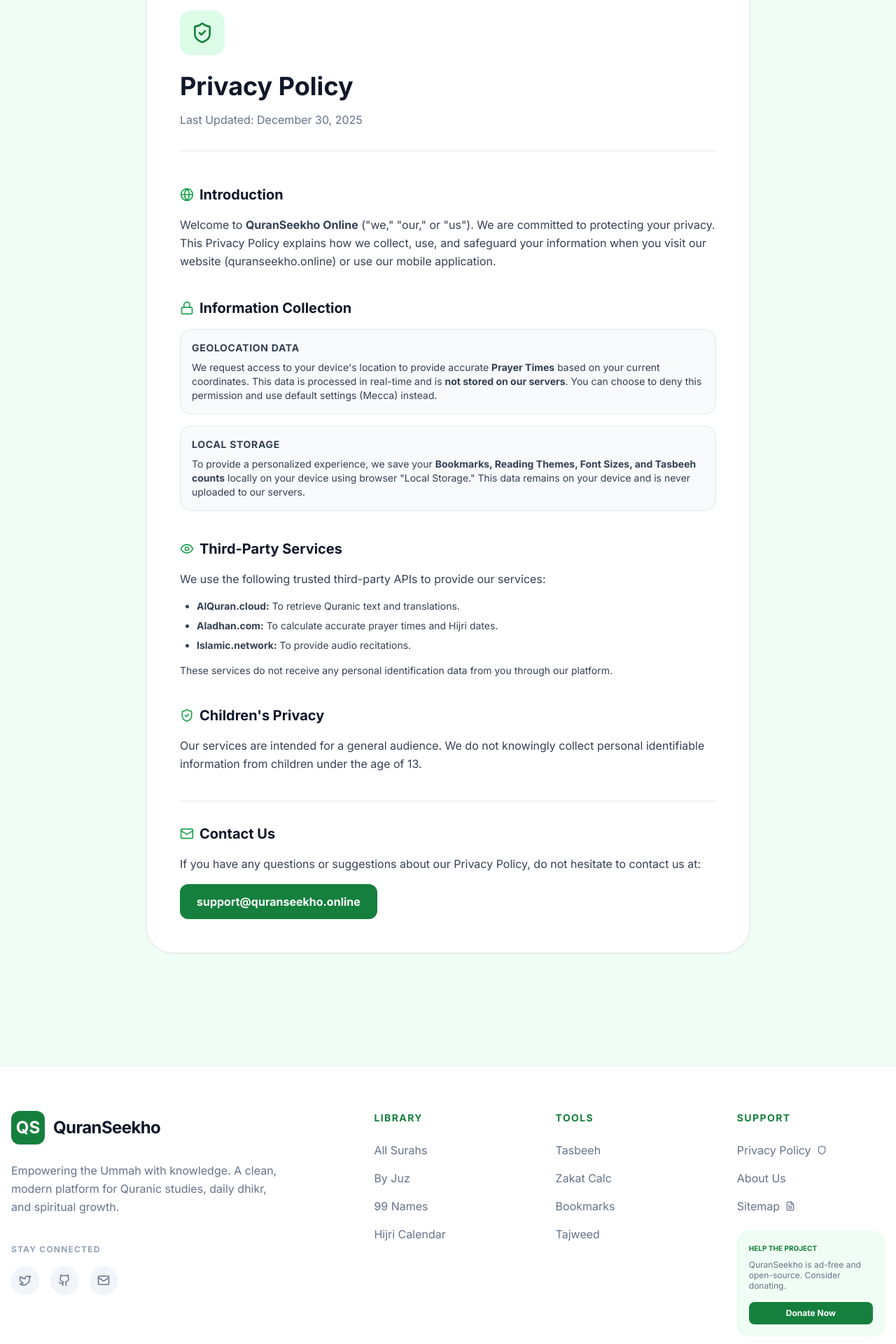
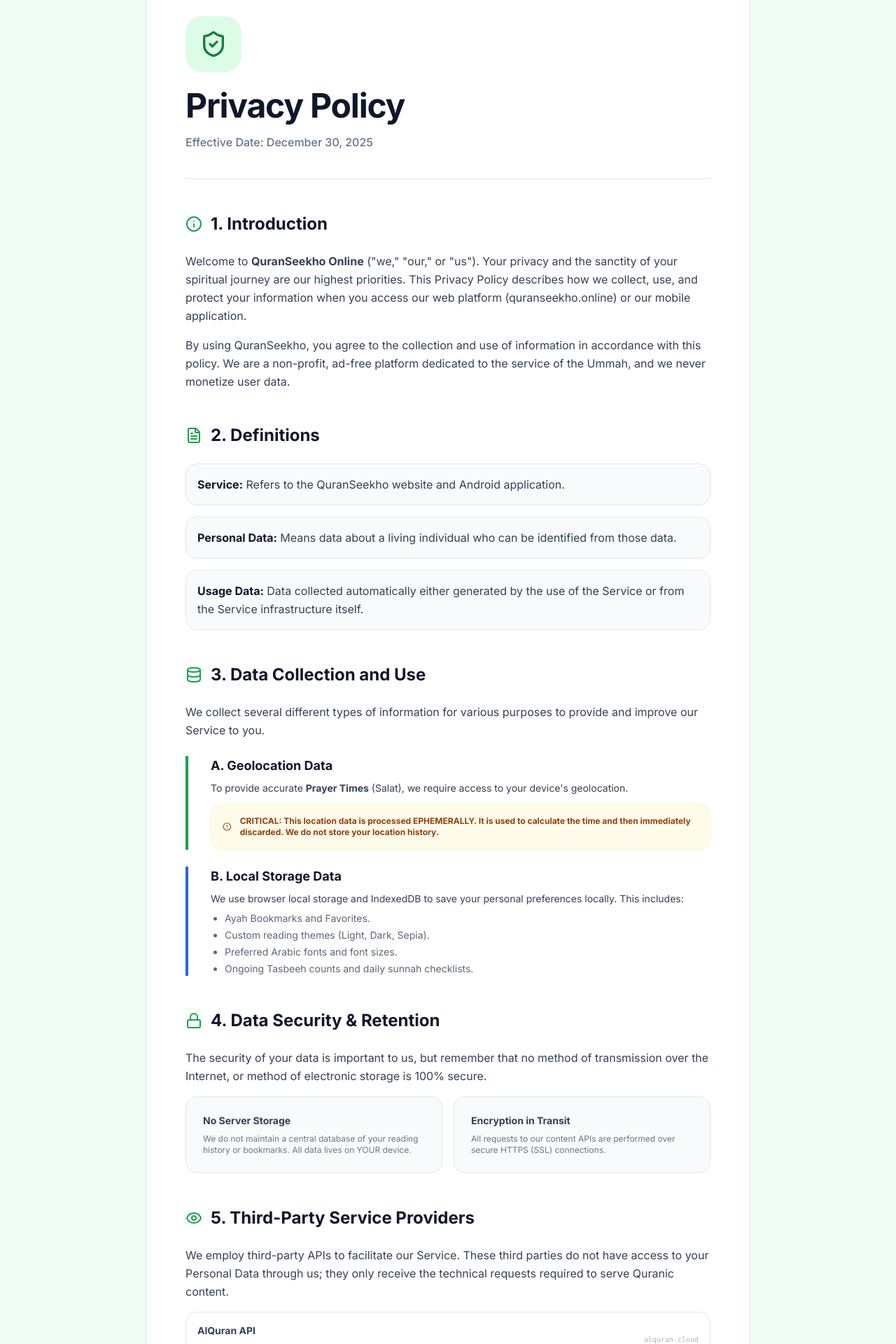
Before and after one commit to toollyonline-web/seekho-quran, a React (Vite) app: page /privacy in a window 1280 px wide. Shown: the part 235-2155 px from the top of the page at 70% size. Built offline with nearby package versions, Linux system fonts and the light colour scheme; a web font is replaced by a local one.

Commit message:
feat: Add share functionality to SurahReader and About page
Introduces a sharing feature for individual verses in the SurahReader.
Also adds a dedicated About page with mission details and contact information.
Improves styling consistency across settings and privacy policy pages.

```diff
--- a/App.tsx
+++ b/App.tsx
@@ -1,6 +1,6 @@
 
 import React from 'react';
-import { BrowserRouter as Router, Routes, Route } from 'react-router-dom';
+import { BrowserRouter as Router, Routes, Route, Link } from 'react-router-dom';
 import Layout from './components/Layout';
 import Home from './pages/Home';
 import SurahList from './pages/SurahList';
@@ -14,6 +14,48 @@
 import ZakatCalculator from './pages/ZakatCalculator';
 import IslamicCalendar from './pages/IslamicCalendar';
 import PrivacyPolicy from './pages/PrivacyPolicy';
+import { Heart, Globe, ShieldCheck, Mail } from 'lucide-react';
+
+const AboutPage = () => (
+  <div className="max-w-4xl mx-auto py-12 px-4 animate-in fade-in duration-700">
+    <div className="text-center mb-16">
+      <div className="w-20 h-20 bg-green-700 rounded-3xl flex items-center justify-center text-white font-bold text-3xl mx-auto mb-6 shadow-xl shadow-green-900/20">QS</div>
+      <h1 className="text-4xl font-bold mb-4">About QuranSeekho</h1>
+      <p className="text-xl text-slate-500 italic max-w-2xl mx-auto">"Guiding the hearts through the light of the Noble Quran."</p>
+    </div>
+
+    <div className="grid grid-cols-1 md:grid-cols-2 gap-8 mb-16">
+      <div className="bg-white dark:bg-slate-800 p-8 rounded-[2rem] border dark:border-slate-700 shadow-sm">
+        <div className="w-12 h-12 bg-green-100 dark:bg-green-900/30 text-green-700 rounded-2xl flex items-center justify-center mb-6"><Globe size={24} /></div>
+        <h2 className="text-xl font-bold mb-4">Our Mission</h2>
+        <p className="text-slate-600 dark:text-slate-400 leading-relaxed">
+          QuranSeekho was built with a simple goal: to provide a distraction-free, ad-free, and high-quality digital experience for reading and understanding the Holy Quran. We believe the message of Allah should be accessible to everyone, everywhere.
+        </p>
+      </div>
+      <div className="bg-white dark:bg-slate-800 p-8 rounded-[2rem] border dark:border-slate-700 shadow-sm">
+        <div className="w-12 h-12 bg-rose-100 dark:bg-rose-900/30 text-rose-700 rounded-2xl flex items-center justify-center mb-6"><Heart size={24} /></div>
+        <h2 className="text-xl font-bold mb-4">Pure Experience</h2>
+        <p className="text-slate-600 dark:text-slate-400 leading-relaxed">
+          We do not display ads, and we do not sell your data. This platform is a Sadaqah Jariyah project designed for the Ummah. Every feature is crafted to help you focus on spiritual growth and learning.
+        </p>
+      </div>
+    </div>
+
+    <div className="bg-green-800 text-white p-10 rounded-[2.5rem] shadow-xl text-center relative overflow-hidden">
+      <div className="relative z-10">
+        <h2 className="text-2xl font-bold mb-4">Open for the World</h2>
+        <p className="max-w-xl mx-auto opacity-90 mb-8">
+          This platform is open-source and community-driven. If you have suggestions or want to support our mission, feel free to reach out.
+        </p>
+        <div className="flex flex-wrap justify-center gap-4">
+          <a href="mailto:support@quranseekho.online" className="px-8 py-3 bg-white text-green-800 rounded-xl font-bold hover:bg-green-50 transition-colors flex items-center gap-2"><Mail size={18} /> Contact Support</a>
+          <Link to="/privacy" className="px-8 py-3 bg-green-700 text-white border border-green-600 rounded-xl font-bold hover:bg-green-600 transition-colors flex items-center gap-2"><ShieldCheck size={18} /> Privacy Policy</Link>
+        </div>
+      </div>
+      <div className="absolute top-0 left-0 w-64 h-64 bg-white/5 rounded-full -ml-32 -mt-32 blur-3xl"></div>
+    </div>
+  </div>
+);
 
 const App: React.FC = () => {
   return (
@@ -33,13 +75,7 @@
           <Route path="/zakat" element={<ZakatCalculator />} />
           <Route path="/calendar" element={<IslamicCalendar />} />
           <Route path="/privacy" element={<PrivacyPolicy />} />
-          <Route path="/about" element={<div className="text-center py-20 px-4">
-            <h1 className="text-3xl font-bold mb-4">About QuranSeekho</h1>
-            <p className="max-w-xl mx-auto text-slate-500 leading-relaxed">
-              QuranSeekho.online is a modern, open-source platform dedicated to making the Holy Quran accessible,
-              readable, and understandable for everyone. No ads, no distractions, just pure guidance.
-            </p>
-          </div>} />
+          <Route path="/about" element={<AboutPage />} />
         </Routes>
       </Layout>
     </Router>
--- a/pages/PrivacyPolicy.tsx
+++ b/pages/PrivacyPolicy.tsx
@@ -1,6 +1,6 @@
 
 import React from 'react';
-import { ShieldCheck, Lock, Eye, Globe, Mail, ChevronLeft } from 'lucide-react';
+import { ShieldCheck, Lock, Eye, Globe, Mail, ChevronLeft, Info, FileText, Database, Trash2, UserCheck, AlertCircle } from 'lucide-react';
 import { Link } from 'react-router-dom';
 
 const PrivacyPolicy: React.FC = () => {
@@ -12,79 +12,164 @@
         <ChevronLeft size={20} /> Back to Home
       </Link>
 
-      <div className="bg-white dark:bg-slate-800 rounded-[2.5rem] p-8 md:p-12 shadow-sm border dark:border-slate-700">
-        <header className="mb-12 border-b dark:border-slate-700 pb-8">
-          <div className="w-16 h-16 bg-green-100 dark:bg-green-900/30 text-green-700 rounded-2xl flex items-center justify-center mb-6">
-            <ShieldCheck size={32} />
+      <div className="bg-white dark:bg-slate-800 rounded-[2.5rem] p-8 md:p-14 shadow-sm border dark:border-slate-700">
+        <header className="mb-12 border-b dark:border-slate-700 pb-10">
+          <div className="w-20 h-20 bg-green-100 dark:bg-green-900/30 text-green-700 rounded-3xl flex items-center justify-center mb-6">
+            <ShieldCheck size={40} />
           </div>
-          <h1 className="text-4xl font-bold mb-4">Privacy Policy</h1>
-          <p className="text-slate-500">Last Updated: {lastUpdated}</p>
+          <h1 className="text-4xl md:text-5xl font-bold mb-4 tracking-tight">Privacy Policy</h1>
+          <p className="text-slate-500 font-medium">Effective Date: {lastUpdated}</p>
         </header>
 
-        <div className="space-y-10 text-slate-700 dark:text-slate-300 leading-relaxed">
+        <div className="space-y-12 text-slate-700 dark:text-slate-300 leading-relaxed">
+
           <section>
-            <h2 className="text-xl font-bold mb-4 flex items-center gap-2 text-slate-900 dark:text-white">
-              <Globe size={20} className="text-green-600" /> Introduction
+            <h2 className="text-2xl font-bold mb-6 flex items-center gap-3 text-slate-900 dark:text-white">
+              <Info size={24} className="text-green-600" /> 1. Introduction
             </h2>
+            <p className="mb-4">
+              Welcome to <strong>QuranSeekho Online</strong> ("we," "our," or "us"). Your privacy and the sanctity of your spiritual journey are our highest priorities. This Privacy Policy describes how we collect, use, and protect your information when you access our web platform (quranseekho.online) or our mobile application.
+            </p>
             <p>
-              Welcome to <strong>QuranSeekho Online</strong> ("we," "our," or "us"). We are committed to protecting your privacy. This Privacy Policy explains how we collect, use, and safeguard your information when you visit our website (quranseekho.online) or use our mobile application.
+              By using QuranSeekho, you agree to the collection and use of information in accordance with this policy. We are a non-profit, ad-free platform dedicated to the service of the Ummah, and we never monetize user data.
             </p>
           </section>
 
           <section>
-            <h2 className="text-xl font-bold mb-4 flex items-center gap-2 text-slate-900 dark:text-white">
-              <Lock size={20} className="text-green-600" /> Information Collection
+            <h2 className="text-2xl font-bold mb-6 flex items-center gap-3 text-slate-900 dark:text-white">
+              <FileText size={24} className="text-green-600" /> 2. Definitions
             </h2>
-            <div className="space-y-4">
-              <div className="p-4 bg-slate-50 dark:bg-slate-900/50 rounded-2xl border dark:border-slate-700">
-                <h3 className="font-bold mb-2 text-sm uppercase tracking-wider">Geolocation Data</h3>
+            <ul className="space-y-4">
+              <li className="p-4 bg-slate-50 dark:bg-slate-900/50 rounded-2xl border dark:border-slate-700">
+                <span className="font-bold text-slate-900 dark:text-white">Service:</span> Refers to the QuranSeekho website and Android application.
+              </li>
+              <li className="p-4 bg-slate-50 dark:bg-slate-900/50 rounded-2xl border dark:border-slate-700">
+                <span className="font-bold text-slate-900 dark:text-white">Personal Data:</span> Means data about a living individual who can be identified from those data.
+              </li>
+              <li className="p-4 bg-slate-50 dark:bg-slate-900/50 rounded-2xl border dark:border-slate-700">
+                <span className="font-bold text-slate-900 dark:text-white">Usage Data:</span> Data collected automatically either generated by the use of the Service or from the Service infrastructure itself.
+              </li>
+            </ul>
+          </section>
+
+          <section>
+            <h2 className="text-2xl font-bold mb-6 flex items-center gap-3 text-slate-900 dark:text-white">
+              <Database size={24} className="text-green-600" /> 3. Data Collection and Use
+            </h2>
+            <p className="mb-6">We collect several different types of information for various purposes to provide and improve our Service to you.</p>
+
+            <div className="space-y-6">
+              <div className="relative pl-8 border-l-4 border-green-600">
+                <h3 className="text-lg font-bold mb-2 text-slate-900 dark:text-white">A. Geolocation Data</h3>
+                <p className="text-sm mb-3">
+                  To provide accurate <strong>Prayer Times</strong> (Salat), we require access to your device's geolocation.
+                </p>
+                <div className="bg-amber-50 dark:bg-amber-900/10 p-4 rounded-2xl border border-amber-100 dark:border-amber-900/30 text-amber-800 dark:text-amber-300 text-xs font-bold flex items-center gap-3">
+                  <AlertCircle size={18} />
+                  CRITICAL: This location data is processed EPHEMERALLY. It is used to calculate the time and then immediately discarded. We do not store your location history.
+                </div>
+              </div>
+
+              <div className="relative pl-8 border-l-4 border-blue-600">
+                <h3 className="text-lg font-bold mb-2 text-slate-900 dark:text-white">B. Local Storage Data</h3>
                 <p className="text-sm">
-                  We request access to your device's location to provide accurate <strong>Prayer Times</strong> based on your current coordinates. This data is processed in real-time and is <strong>not stored on our servers</strong>. You can choose to deny this permission and use default settings (Mecca) instead.
+                  We use browser local storage and IndexedDB to save your personal preferences locally. This includes:
                 </p>
-              </div>
-              <div className="p-4 bg-slate-50 dark:bg-slate-900/50 rounded-2xl border dark:border-slate-700">
-                <h3 className="font-bold mb-2 text-sm uppercase tracking-wider">Local Storage</h3>
-                <p className="text-sm">
-                  To provide a personalized experience, we save your <strong>Bookmarks, Reading Themes, Font Sizes, and Tasbeeh counts</strong> locally on your device using browser "Local Storage." This data remains on your device and is never uploaded to our servers.
-                </p>
+                <ul className="list-disc pl-5 mt-2 text-sm space-y-1 opacity-80">
+                  <li>Ayah Bookmarks and Favorites.</li>
+                  <li>Custom reading themes (Light, Dark, Sepia).</li>
+                  <li>Preferred Arabic fonts and font sizes.</li>
+                  <li>Ongoing Tasbeeh counts and daily sunnah checklists.</li>
+                </ul>
               </div>
             </div>
           </section>
 
           <section>
-            <h2 className="text-xl font-bold mb-4 flex items-center gap-2 text-slate-900 dark:text-white">
-              <Eye size={20} className="text-green-600" /> Third-Party Services
+            <h2 className="text-2xl font-bold mb-6 flex items-center gap-3 text-slate-900 dark:text-white">
+              <Lock size={24} className="text-green-600" /> 4. Data Security & Retention
             </h2>
-            <p className="mb-4">We use the following trusted third-party APIs to provide our services:</p>
-            <ul className="list-disc pl-6 space-y-2 text-sm">
-              <li><strong>AlQuran.cloud:</strong> To retrieve Quranic text and translations.</li>
-              <li><strong>Aladhan.com:</strong> To calculate accurate prayer times and Hijri dates.</li>
-              <li><strong>Islamic.network:</strong> To provide audio recitations.</li>
-            </ul>
-            <p className="mt-4 text-sm">These services do not receive any personal identification data from you through our platform.</p>
+            <p className="mb-4">
+              The security of your data is important to us, but remember that no method of transmission over the Internet, or method of electronic storage is 100% secure.
+            </p>
+            <div className="grid grid-cols-1 md:grid-cols-2 gap-4">
+              <div className="p-6 bg-slate-50 dark:bg-slate-900/50 rounded-2xl border dark:border-slate-700">
+                <h4 className="font-bold mb-2 text-sm">No Server Storage</h4>
+                <p className="text-xs opacity-70">We do not maintain a central database of your reading history or bookmarks. All data lives on YOUR device.</p>
+              </div>
+              <div className="p-6 bg-slate-50 dark:bg-slate-900/50 rounded-2xl border dark:border-slate-700">
+                <h4 className="font-bold mb-2 text-sm">Encryption in Transit</h4>
+                <p className="text-xs opacity-70">All requests to our content APIs are performed over secure HTTPS (SSL) connections.</p>
+              </div>
+            </div>
           </section>
 
           <section>
-            <h2 className="text-xl font-bold mb-4 flex items-center gap-2 text-slate-900 dark:text-white">
-              <ShieldCheck size={20} className="text-green-600" /> Children's Privacy
+            <h2 className="text-2xl font-bold mb-6 flex items-center gap-3 text-slate-900 dark:text-white">
+              <Eye size={24} className="text-green-600" /> 5. Third-Party Service Providers
+            </h2>
+            <p className="mb-4">We employ third-party APIs to facilitate our Service. These third parties do not have access to your Personal Data through us; they only receive the technical requests required to serve Quranic content.</p>
+            <div className="space-y-3">
+              {[
+                { name: "AlQuran API", role: "Provides Quranic text and translations.", url: "alquran.cloud" },
+                { name: "Aladhan API", role: "Provides Prayer Time calculations.", url: "aladhan.com" },
+                { name: "Islamic Network", role: "Provides high-quality audio recitation files.", url: "islamic.network" }
+              ].map((provider) => (
+                <div key={provider.name} className="flex items-center justify-between p-4 rounded-2xl bg-white dark:bg-slate-900 border dark:border-slate-700">
+                  <div>
+                    <span className="font-bold text-sm block">{provider.name}</span>
+                    <span className="text-xs opacity-60">{provider.role}</span>
+                  </div>
+                  <span className="text-[10px] font-mono opacity-40">{provider.url}</span>
+                </div>
+              ))}
+            </div>
+          </section>
+
+          <section>
+            <h2 className="text-2xl font-bold mb-6 flex items-center gap-3 text-slate-900 dark:text-white">
+              <Trash2 size={24} className="text-green-600" /> 6. Your Data Rights
+            </h2>
+            <p className="mb-4">
+              You have the right to access, update or delete the information we have on you. Since we do not store your data on our servers, you can exercise these rights directly:
+            </p>
+            <ul className="list-disc pl-6 space-y-2 text-sm italic">
+              <li>To delete all your bookmarks and settings, simply <strong>Clear Browser Cache/Data</strong> for this site.</li>
+              <li>To stop location tracking, revoke the <strong>Location Permission</strong> in your browser or Android app settings.</li>
+            </ul>
+          </section>
+
+          <section>
+            <h2 className="text-2xl font-bold mb-6 flex items-center gap-3 text-slate-900 dark:text-white">
+              <UserCheck size={24} className="text-green-600" /> 7. Children's Privacy
             </h2>
             <p>
-              Our services are intended for a general audience. We do not knowingly collect personal identifiable information from children under the age of 13.
+              Our Service is designed for the general public, including children under the guidance of parents. We do not knowingly collect personally identifiable information from children under 13. If you are a parent or guardian and you are aware that your child has provided us with personal data, please contact us.
             </p>
           </section>
 
-          <section className="pt-8 border-t dark:border-slate-700">
-            <h2 className="text-xl font-bold mb-4 flex items-center gap-2 text-slate-900 dark:text-white">
-              <Mail size={20} className="text-green-600" /> Contact Us
+          <section className="pt-10 border-t dark:border-slate-700">
+            <h2 className="text-2xl font-bold mb-6 flex items-center gap-3 text-slate-900 dark:text-white">
+              <Mail size={24} className="text-green-600" /> 8. Contact Us
             </h2>
-            <p className="mb-4">
-              If you have any questions or suggestions about our Privacy Policy, do not hesitate to contact us at:
+            <p className="mb-6">
+              If you have any questions about this Privacy Policy, please contact our support team. We are happy to clarify any technical or legal concerns you may have.
             </p>
-            <a href="mailto:support@quranseekho.online" className="inline-block px-6 py-3 bg-green-700 text-white rounded-xl font-bold hover:bg-green-600 transition-colors">
-              support@quranseekho.online
-            </a>
+            <div className="bg-green-700 text-white p-8 rounded-[2rem] shadow-lg flex flex-col md:flex-row items-center justify-between gap-6">
+              <div className="text-center md:text-left">
+                <p className="text-sm uppercase font-bold tracking-widest opacity-80 mb-1">Official Support Email</p>
+                <p className="text-2xl font-bold">support@quranseekho.online</p>
+              </div>
+              <a href="mailto:support@quranseekho.online" className="px-8 py-3 bg-white text-green-800 rounded-xl font-bold hover:bg-green-50 transition-colors">
+                Email Us Now
+              </a>
+            </div>
           </section>
         </div>
+      </div>
+
+      <div className="mt-12 text-center text-slate-400 text-sm italic">
+        "Verily, Allah commands you to render trusts to whom they are due..." (Quran 4:58)
       </div>
     </div>
   );
```
Also changed, not shown: pages/SurahReader.tsx (+24 -10 lines).
